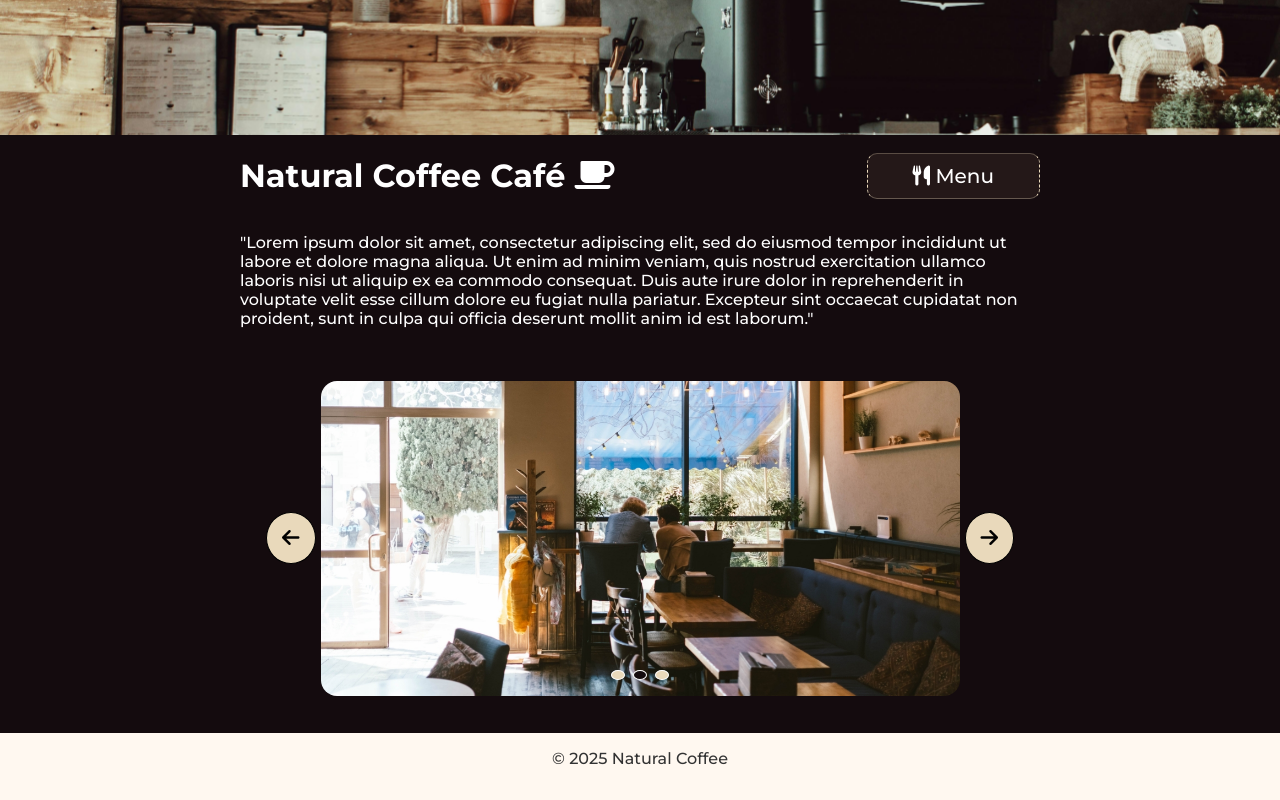
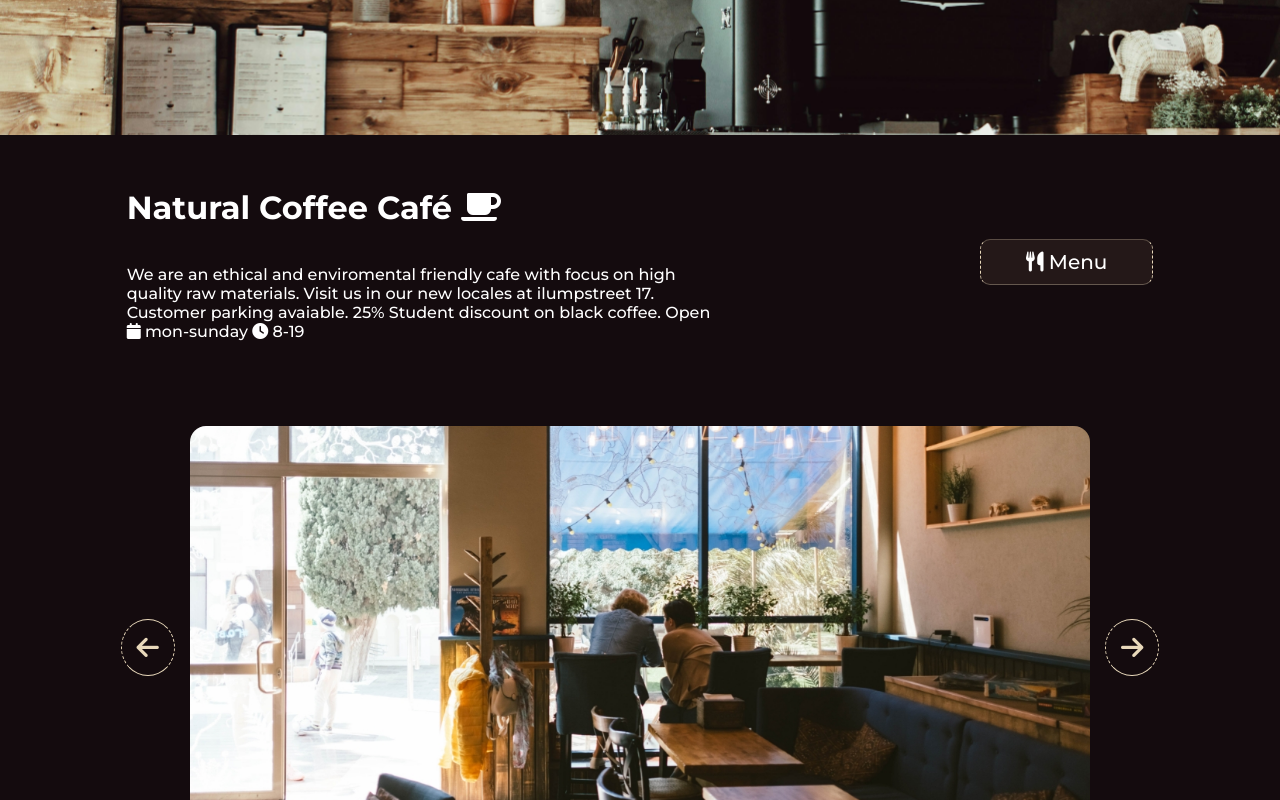
Before and after one commit to trine-marie-sandberg/natural-cofee, a React (Vite) app: page / in a window 1280 px wide. Shown: the part 520-1320 px from the top of the page. Built offline with nearby package versions, Linux system fonts and the light colour scheme.

Commit message:
upd style homepage and caurosel

```diff
--- a/src/pages/home/index.tsx
+++ b/src/pages/home/index.tsx
@@ -10,15 +10,13 @@ function Home() {
         <div>
           <FlexWrap>
           <h1>Natural Coffee Café <i className="fa-solid fa-mug-saucer"></i></h1>
-          <PrimBtn href="/menu"><i className="fa-solid fa-utensils"></i> Menu</PrimBtn>
           </FlexWrap>
           <TextWrap>
-          "Lorem ipsum dolor sit amet, consectetur adipiscing elit, sed do eiusmod tempor incididunt ut labore et dolore magna aliqua.
-          Ut enim ad minim veniam, quis nostrud exercitation ullamco laboris nisi ut aliquip ex ea commodo consequat. Duis aute irure
-          dolor in reprehenderit in voluptate velit esse cillum dolore eu fugiat nulla pariatur. Excepteur sint occaecat cupidatat non
-          proident, sunt in culpa qui officia deserunt mollit anim id est laborum."
+            We are an ethical and enviromental friendly cafe with focus on high quality raw materials.
+            Visit us in our new locales at ilumpstreet 17. Customer parking avaiable. 25% Student discount on black coffee. Open <i className="fa-solid fa-calendar"></i> mon-sunday <i className="fa-solid fa-clock"></i> 8-19
           </TextWrap>
         </div>
+        <PrimBtn href="/menu"><i className="fa-solid fa-utensils"></i> Menu</PrimBtn>
       </HeadingWrap>
         <Carousel />
     </HomeContainer>
--- a/src/pages/home/style.ts
+++ b/src/pages/home/style.ts
@@ -21,8 +21,6 @@ export const PrimBtn = styled.a`
   border-left: 1px dashed rgb(233, 217, 187);
   border-right: 1px dashed rgb(233, 217, 187);
   border-radius: 10px;
-  width: fit-content;
-  height: fit-content;
   cursor: pointer;
   position: relative;
   overflow: hidden;
@@ -67,12 +65,14 @@ export const PrimBtn = styled.a`
 `;
 
 export const HeadingWrap = styled.div`
+  margin: 2rem 0;
   display: flex;
+  flex-wrap: wrap;
   align-items: center;
   justify-content: space-around;
 `;
 export const TextWrap = styled.p`
-  max-width: 800px;
+  max-width: 600px;
 `;
 export const FlexWrap = styled.div`
   display: flex;
--- a/src/ui/caurosel/index.tsx
+++ b/src/ui/caurosel/index.tsx
@@ -1,5 +1,5 @@
 import { useState, useEffect, useRef } from 'react';
-import { CarouselWrapper, Track, Slide, Dots, Dot, FlexWrap, Arrow } from './style';
+import { CarouselWrapper, Track, Slide, Dots, Dot, FlexWrap, Arrow, ArrowWrapper } from './style';
 
 const images = ['/carousel1.jpg', '/carousel2.jpg', '/carousel3.jpg'];
 
@@ -37,7 +37,10 @@ const Carousel = () => {
 
   return (
     <FlexWrap>
-      <Arrow className="fa-solid fa-arrow-left" onClick={goToPrev} />
+
+      <ArrowWrapper>
+        <Arrow className="fa-solid fa-arrow-left" onClick={goToPrev} />
+      </ArrowWrapper>
 
       <CarouselWrapper>
         <Track currentIndex={index}>
@@ -54,7 +57,10 @@ const Carousel = () => {
         </Dots>
       </CarouselWrapper>
 
-      <Arrow className="fa-solid fa-arrow-right" onClick={goToNext} />
+      <ArrowWrapper>
+        <Arrow className="fa-solid fa-arrow-right" onClick={goToNext} />
+      </ArrowWrapper>
+
     </FlexWrap>
   );
 };
--- a/src/ui/caurosel/style.ts
+++ b/src/ui/caurosel/style.ts
@@ -49,18 +49,34 @@ export const FlexWrap = styled.div`
   margin: 0 auto;
   display: flex;
   align-items: center;
-  justify-content: space-around;
-  max-width: 60%;
+  max-width: fit-content;
   padding: 5px;
 `;
 
+export const ArrowWrapper = styled.div`
+  cursor: pointer;
+  display: inline-flex;
+  align-items: center;
+  justify-content: center;
+  padding: clamp(10px, 2vw, 15px);
+  margin: 15px;
+  border-radius: 100%;
+  border: 1px solid rgb(233, 217, 187);
+  border-right-style: dashed;
+  border-left-style: dashed;
+  transition: transform 0.6s ease, border 0.6s ease;
+
+  &:hover {
+    transform: rotate(360deg);
+  }
+`;
 export const Arrow = styled.i`
-cursor: pointer;
-  font-size: 20px;
-  color: rgb(0,0,0);
-  background-color: rgb(233, 217, 187);
-  border: 1px solid rgb(0, 0, 0);
-  padding: 15px;
-  border-radius: 100%;
-  margin: 5px;
+  font-size: clamp(1.25rem, 2vw, 1.75rem);
+  color: rgb(233, 217, 187);
+  transition: transform 0.6s ease;
+
+  // Reverse rotation
+  ${ArrowWrapper}:hover & {
+    transform: rotate(-360deg);
+  }
 `;
```
